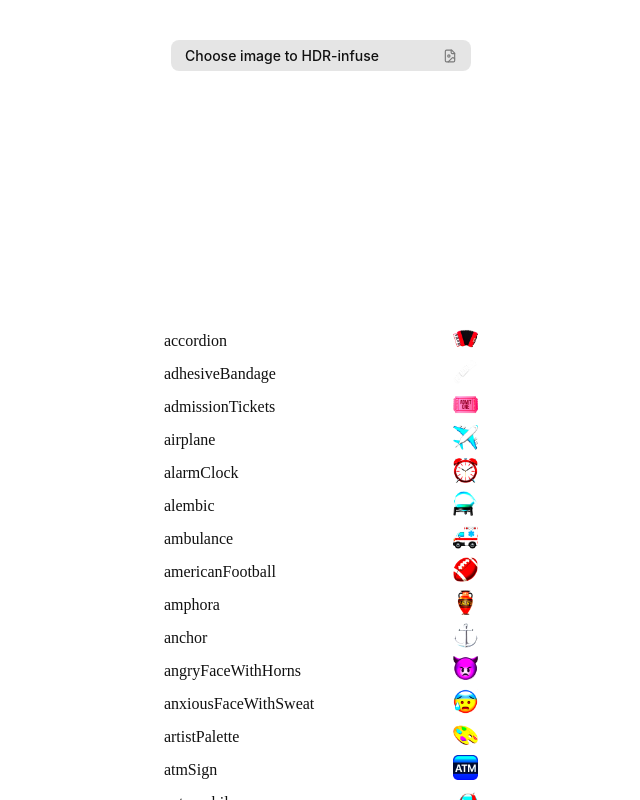
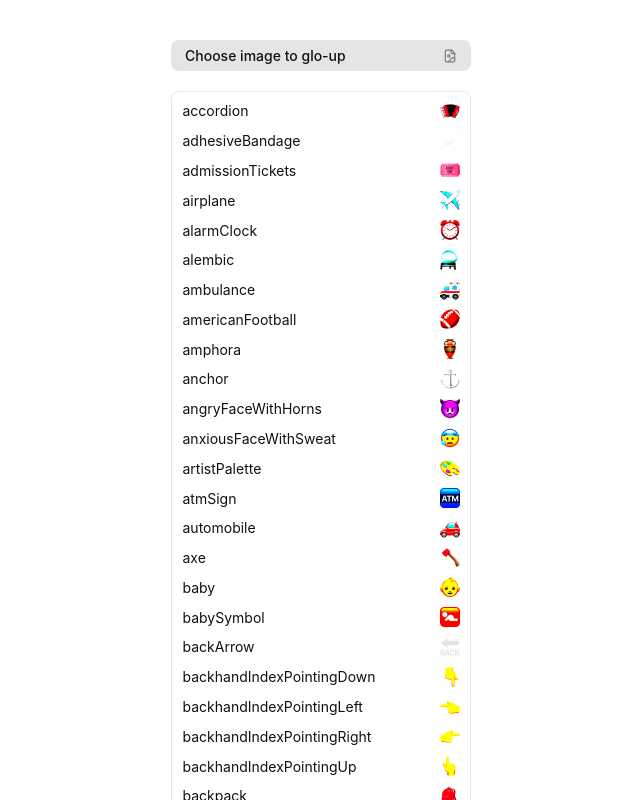
Before and after one commit to runnabro/glomojis, a Next.js app: page / in a window 1280 px wide. Shown: the top 800 px of the page, without its empty margins (319-959 px from the left). Built offline with nearby package versions, Linux system fonts and the light colour scheme; no server answers.

Commit message:
glomoji list

```diff
--- a/app/layout.jsx
+++ b/app/layout.jsx
@@ -2,7 +2,7 @@ import { Metadata } from "next";
 import "../styles/index.scss";
 
 export const metadata = {
-  title: "HDR Infuser",
+  title: "glomojis",
 };
 
 export default function RootLayout({ children }) {
--- a/components/Gallery/index.jsx
+++ b/components/Gallery/index.jsx
@@ -12,25 +12,30 @@ const Gallery = () => {
     return (
       <>
         {imageList?.map((image) => (
-          <tr key={`emoji-${image}`}>
-            <td>{image}</td>
-            <td>
-              <a download href={Emojis[image]}>
-                <Image alt={image} height={25} src={Emojis[image]} width={25} />
-              </a>
-            </td>
-          </tr>
+          <li key={`emoji-${image}`}>
+            <a
+              className={classes["Gallery-link"]}
+              download={`${image}.png`}
+              href={Emojis[image].src}
+            >
+              {image}
+              <Image
+                alt={image}
+                height={20}
+                src={Emojis[image].src}
+                width={20}
+              />
+            </a>
+          </li>
         ))}
       </>
     );
   };
   return (
     <article className={classes.Gallery}>
-      <table>
-        <tbody>
-          <Images />
-        </tbody>
-      </table>
+      <ol className={classes["Gallery-list"]}>
+        <Images />
+      </ol>
     </article>
   );
 };
--- a/components/Gallery/style.module.scss
+++ b/components/Gallery/style.module.scss
@@ -1,2 +1,29 @@
 .Gallery {
+  &-list {
+    border: 1px solid var(--theme-border);
+    border-collapse: collapse;
+    border-radius: var(--radius-sm);
+    list-style: none;
+    margin: 0;
+    max-width: 300px;
+    overflow: hidden;
+    padding: 0.25em 0;
+    width: 100%;
+  }
+
+  &-link {
+    align-items: center;
+    display: flex;
+    font-family: var(--sans);
+    font-size: 0.875em;
+    justify-content: space-between;
+    padding: 0.35em 0.75em;
+    text-decoration: none;
+
+    &:hover,
+    &:active,
+    &:focus {
+      background-color: var(--theme-border);
+    }
+  }
 }
--- a/components/HdrInfuser/index.jsx
+++ b/components/HdrInfuser/index.jsx
@@ -140,7 +140,7 @@ const HdrInfuser = () => {
           onChange={handleFileChange}
           type="file"
         />
-        Choose image to HDR-infuse
+        Choose image to glo-up
         {isLoading ? (
           <Loader className={classes["HdrInfuser-upload-icon"]} />
         ) : (
--- a/components/HdrInfuser/style.module.scss
+++ b/components/HdrInfuser/style.module.scss
@@ -5,7 +5,7 @@
   align-items: center;
   display: flex;
   flex-direction: column;
-  gap: 2em;
+  gap: 0;
   justify-content: center;
   width: 100%;
 
@@ -56,33 +56,33 @@
   }
 
   &-output {
-    height: 200px;
-
     &-preview {
       align-items: center;
       display: flex;
       flex-direction: column;
       gap: 2em;
+      padding: 2em 0 0;
     }
 
     &-download {
-      color: var(--theme-text-minimum);
+      background: var(--theme-border);
+      border-radius: var(--radius-sm);
       font-family: var(--sans);
       font-size: 0.875em;
       font-weight: 500;
-      padding: 0.25em 0.5em;
+      padding: 0.5em 0.75em;
       text-decoration: none;
 
       &:hover,
       &:active,
       &:focus {
-        color: var(--theme-text);
+        background: var(--theme-border-hover);
       }
     }
   }
 
   &-img {
-    max-height: 200px;
-    width: auto;
+    height: auto;
+    width: 200px;
   }
 }
```
